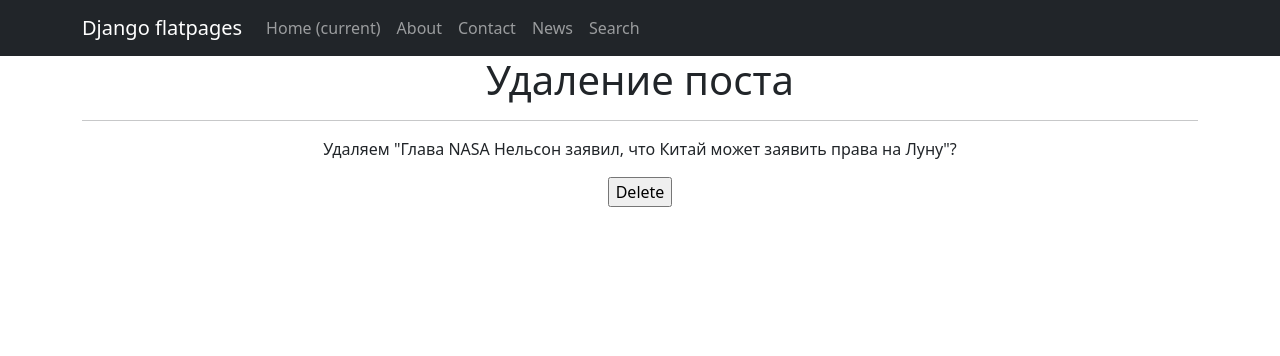
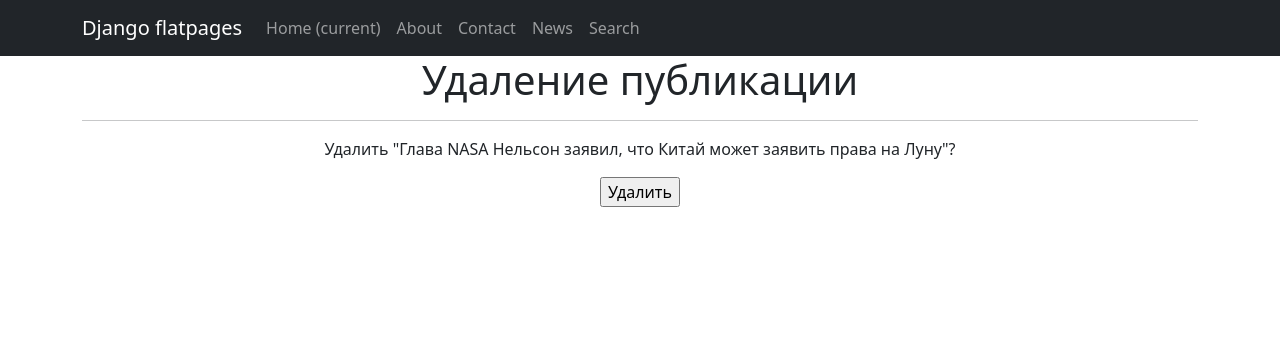
Before and after one commit to the-ugolkov/News_Portal, a Django app: page /1/delete/ in a window 1280 px wide. Shown: the top 356 px of the page. Run offline with Django 4.2, Linux system fonts and the light colour scheme; data comes from the database, SQL or seed files in the repository; some libraries are stand-ins or nearby versions.

Commit message:
мелкие правки

```diff
--- a/NewsPortal/templates/post_create.html
+++ b/NewsPortal/templates/post_create.html
@@ -1,7 +1,7 @@
 {% extends 'flatpages/default.html' %}
 
 {% block content %}
-<h>Создать</h>
+<h>Создать публикацию</h>
 <hr>
 <form action="" method="post">
     {% csrf_token %}
--- a/NewsPortal/templates/post_delete.html
+++ b/NewsPortal/templates/post_delete.html
@@ -1,11 +1,11 @@
 {% extends 'flatpages/default.html' %}
 
 {% block content %}
-<h1>Удаление поста</h1>
+<h1>Удаление публикации</h1>
 <hr>
 <form action="" method="post">
     {% csrf_token %}
-    <p>Удаляем "{{ object.title }}"?</p>
-    <input type="submit" value="Delete" />
+    <p>Удалить "{{ object.title }}"?</p>
+    <input type="submit" value="Удалить" />
 </form>
 {% endblock content %}
```
